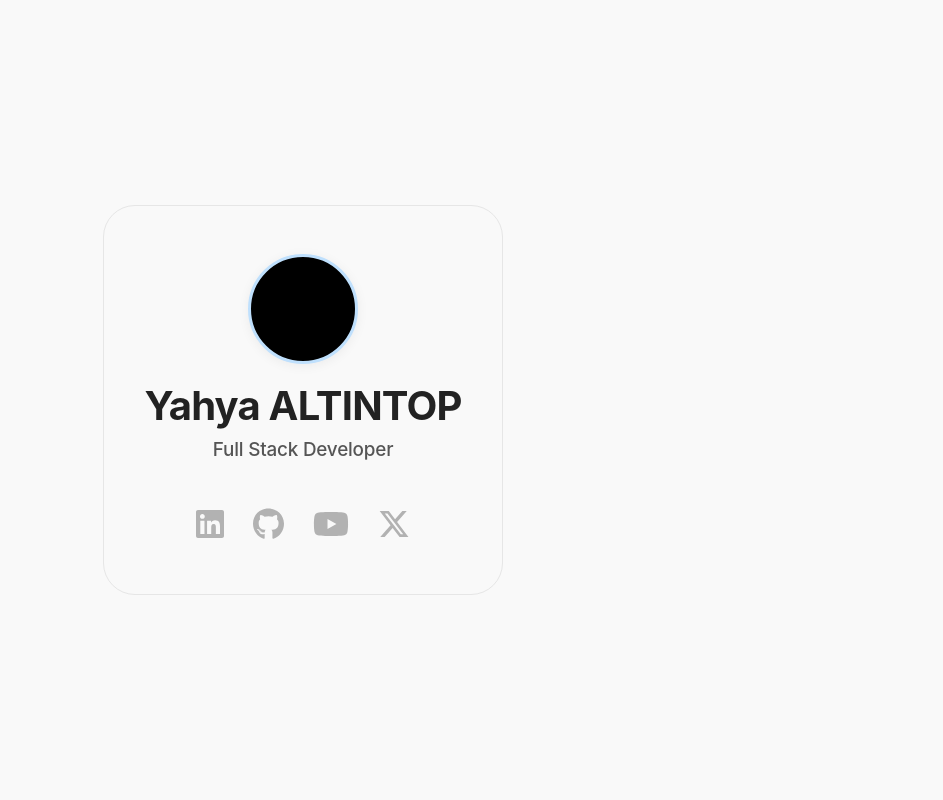
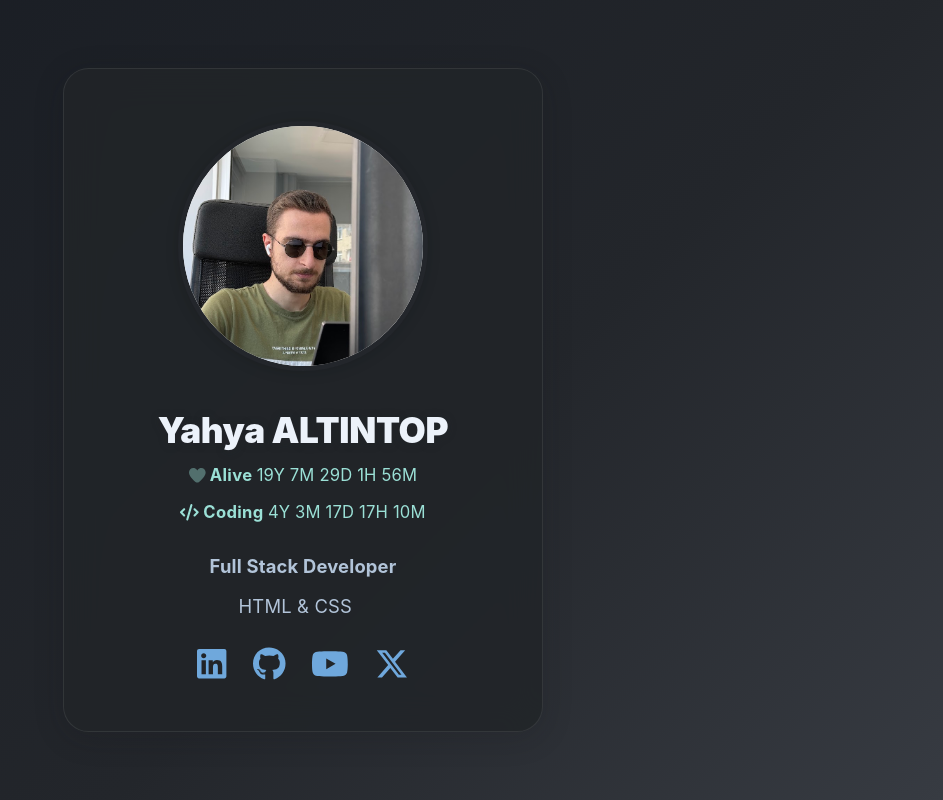
Before and after one commit to YahyaAltintop/yahyaaltintop.com, a Vue app in the folder src/: page / in a window 1280 px wide. Shown: the whole page, without its empty margins (337-1280 px from the left). Built offline with nearby package versions, Linux system fonts and the light colour scheme.

Commit message:
Refactor code structure for improved readability and maintainability

```diff
--- a/src/package.json
+++ b/src/package.json
@@ -10,6 +10,7 @@
   },
   "dependencies": {
     "@fortawesome/free-brands-svg-icons": "^6.7.2",
+    "@fortawesome/free-solid-svg-icons": "^7.0.0",
     "@fortawesome/vue-fontawesome": "^3.0.8",
     "firebase": "^11.0.1",
     "vue": "^3.5.12"
--- a/src/src/App.vue
+++ b/src/src/App.vue
@@ -1,14 +1,152 @@
 <script setup>
 import { FontAwesomeIcon } from '@fortawesome/vue-fontawesome'
 import { faLinkedin, faGithub, faYoutube, faXTwitter } from '@fortawesome/free-brands-svg-icons'
+import { faHeart, faCode } from '@fortawesome/free-solid-svg-icons'
+import { ref, onMounted, onUnmounted } from 'vue'
+import yhyImage from './assets/yhy.jpg'
+
+const birthDate = new Date(2005, 2, 6, 12, 40)
+const codingDate = new Date(2020, 6, 17, 9, 40)
+
+const ageStr = ref('')
+const codingStr = ref('')
+
+let intervalId = null
+
+function formatDiff(diff) {
+  const MS_PER_MIN = 60 * 1000
+  const MS_PER_HOUR = 60 * MS_PER_MIN
+  const MS_PER_DAY = 24 * MS_PER_HOUR
+  const MS_PER_MONTH = 30.44 * MS_PER_DAY
+  const MS_PER_YEAR = 365.25 * MS_PER_DAY
+
+  const years = Math.floor(diff / MS_PER_YEAR)
+  diff -= years * MS_PER_YEAR
+  const months = Math.floor(diff / MS_PER_MONTH)
+  diff -= months * MS_PER_MONTH
+  const days = Math.floor(diff / MS_PER_DAY)
+  diff -= days * MS_PER_DAY
+  const hours = Math.floor(diff / MS_PER_HOUR)
+  diff -= hours * MS_PER_HOUR
+  const minutes = Math.floor(diff / MS_PER_MIN)
+
+  return `${years}Y ${months}M ${days}D ${hours}H ${minutes}M`
+}
+
+function updateTime() {
+  const now = new Date()
+  ageStr.value = formatDiff(now - birthDate)
+  codingStr.value = formatDiff(now - codingDate)
+}
+
+onMounted(() => {
+  updateTime()
+  intervalId = setInterval(updateTime, 1000 * 5)
+})
+
+onUnmounted(() => {
+  if (intervalId) clearInterval(intervalId)
+})
+
+const showTooltip = ref(false)
+const onAvatarEnter = () => (showTooltip.value = true)
+const onAvatarLeave = () => (showTooltip.value = false)
+
+const titles = [
+  "JavaScript",
+  "HTML & CSS",
+  "Vue.js",
+  "React.js",
+  "Express.js",
+  "jQuery",
+  "Bootstrap",
+  "Material UI",
+  "Microsoft SQL Server",
+  "PostgreSQL",
+  "C#",
+  "ASP.NET Core",
+  "Git & GitHub",
+]
+
+const typingTitle = ref("")
+const typingCursor = ref(true)
+const typingSpeed = 100
+const erasingSpeed = 50
+const delayAfterTyping = 1500
+const delayAfterErasing = 300
+
+let typingCharIndex = 0
+
+let titleIndex = 0
+let typingIntervalId = null
+let erasingTimeoutId = null
+
+function typeTitle() {
+  typingCursor.value = true
+  if (typingCharIndex < titles[titleIndex].length) {
+    typingTitle.value += titles[titleIndex][typingCharIndex]
+    typingCharIndex++
+    typingIntervalId = setTimeout(typeTitle, typingSpeed)
+  } else {
+    typingIntervalId = setTimeout(eraseTitle, delayAfterTyping)
+  }
+}
+
+function eraseTitle() {
+  typingCursor.value = true
+  if (typingCharIndex > 0) {
+    typingTitle.value = typingTitle.value.slice(0, -1)
+    typingCharIndex--
+    typingIntervalId = setTimeout(eraseTitle, erasingSpeed)
+  } else {
+    titleIndex = (titleIndex + 1) % titles.length
+    typingIntervalId = setTimeout(typeTitle, delayAfterErasing)
+  }
+}
+
+onMounted(() => {
+  typingTitle.value = ""
+  typingCharIndex = 0
+  titleIndex = 0
+  typeTitle()
+})
+
+onUnmounted(() => {
+  if (typingIntervalId) clearTimeout(typingIntervalId)
+  if (erasingTimeoutId) clearTimeout(erasingTimeoutId)
+})
+
 </script>
 
 <template>
-  <div class="container">
+  <div class="bg">
     <div class="profile-card">
-      <div class="avatar"></div>
+      <div class="avatar-container" @mouseenter="onAvatarEnter" @mouseleave="onAvatarLeave">
+        <div class="avatar">
+          <img :src="yhyImage" alt="Yahya ALTINTOP" />
+        </div>
+        <transition name="fade">
+          <div v-if="showTooltip" class="avatar-tooltip">
+            <img :src="yhyImage" alt="Yahya ALTINTOP" class="avatar-tooltip-img" />
+          </div>
+        </transition>
+      </div>
       <h1 class="name">Yahya ALTINTOP</h1>
-      <p class="title">Full Stack Developer</p>
+      <p class="subInfo"><b>
+          <FontAwesomeIcon :icon="faHeart" beat-fade />
+          Alive
+        </b> {{ ageStr }}</p>
+      <p class="subInfo"><b>
+          <FontAwesomeIcon :icon="faCode" flip />
+          Coding
+        </b> {{ codingStr }}</p>
+      <p class="title">
+        Full Stack Developer
+      </p>
+      <p class="title-detail">
+        <span class="typing">{{ typingTitle }}</span>
+        <span class="typing-cursor" v-if="typingCursor">|</span>
+      </p>
       <div class="socials">
         <a href="https://linkedin.com/in/yahyaaltintop" target="_blank" aria-label="LinkedIn">
           <FontAwesomeIcon :icon="faLinkedin" />
@@ -29,124 +167,212 @@ import { faLinkedin, faGithub, faYoutube, faXTwitter } from '@fortawesome/free-b
 
 <style scoped>
 
-@font-face {
-  font-family: "SF Pro Display";
-  src: local("San Francisco"), local("SF Pro Display"), local("SF Pro Text");
-  font-weight: 400 900;
-  font-display: swap;
+:root {
+  --apple-sans: -apple-system, BlinkMacSystemFont, "SF Pro Display", "Segoe UI", Roboto, Oxygen, Ubuntu, Cantarell, "Open Sans", "Helvetica Neue", Arial, sans-serif;
+  --apple-sans-heavy: "SF Pro Display", -apple-system, BlinkMacSystemFont, "Segoe UI", Arial, sans-serif;
+  --apple-mono: "SF Mono", ui-monospace, "Menlo", "Monaco", "Consolas", "Liberation Mono", "Courier New", monospace;
 }
 
-:root {
-  --primary: #0077b5;
-  --secondary: #222;
-  --accent: #e14a84;
-  --background: linear-gradient(135deg, #f9f9f9 70%, #c9e7fa 100%);
-  --card-bg: #fff;
-  --card-shadow: 0 8px 32px 0 rgba(31, 38, 135, 0.12);
-}
-
-.container {
+.bg {
   min-height: 100vh;
   width: 100vw;
   display: flex;
+  align-items: center;
   justify-content: center;
-  align-items: center;
-  background: var(--background);
-  font-family: 'SF Pro Display', 'SF Pro Text', -apple-system, BlinkMacSystemFont, 'Segoe UI', Roboto, Arial, sans-serif;
+  background: linear-gradient(135deg, #181c23 0%, #23262b 60%, #373b42 100%);
+  font-family: var(--apple-sans);
 }
 
 .profile-card {
-  background: var(--card-bg);
-  box-shadow: var(--card-shadow);
-  border-radius: 2rem;
-  padding: 3rem 2.5rem 2.5rem 2.5rem;
+  backdrop-filter: blur(18px);
+  background: rgba(34, 37, 41, 0.85);
+  border-radius: 1.6rem;
+  box-shadow: 0 6px 30px 0 rgba(20, 22, 28, 0.19);
+  border: 1.7px solid rgba(255, 255, 255, 0.08);
+  padding: 3.2rem 2.1rem 2.3rem 2.1rem;
   display: flex;
   flex-direction: column;
   align-items: center;
-  max-width: 500px;
+  max-width: 480px;
+  min-width: 300px;
+  width: 94vw;
   transition: transform 0.18s;
-  border: 1.5px solid #e6e6e6;
+  margin: 1.5rem 0;
+  font-family: var(--apple-sans);
 }
 
-.profile-card:hover {
-  transform: translateY(-6px) scale(1.02);
-  box-shadow: 0 16px 40px 0 rgba(31, 38, 135, 0.16);
+.avatar-container {
+  position: relative;
+  display: flex;
+  align-items: center;
+  justify-content: center;
+  margin-bottom: 2.1rem;
 }
 
 .avatar {
-  background-color: black;
-  width: 110px;
-  height: 110px;
+  width: 250px;
+  height: 250px;
   border-radius: 50%;
   overflow: hidden;
-  margin-bottom: 1.2rem;
-  border: 3px solid #bfe0fd;
-  box-shadow: 0 2px 12px 0 rgba(0,0,0,0.06);
+  box-shadow: 0 2px 14px 0 rgba(0,0,0,0.14);
+  border: 5px solid #23262b;
+  background: #fff;
+  display: flex;
+  align-items: center;
+  justify-content: center;
+  cursor: pointer;
+  transition: border-color 0.22s, box-shadow 0.22s;
+  z-index: 5;
 }
 
 .avatar img {
   width: 100%;
   height: 100%;
   object-fit: cover;
+  display: block;
+  transition: transform 0.22s cubic-bezier(.38, 1.17, .7, 1.05);
+}
+
+.avatar-tooltip {
+  position: absolute;
+  left: 50%;
+  top: 50%;
+  transform: translate(-50%, -60%);
+  z-index: 10;
+  padding: 0;
+  background: transparent;
+  display: flex;
+  align-items: center;
+  justify-content: center;
+  pointer-events: none;
+}
+
+.avatar-tooltip-img {
+  width: 500px;
+  height: 500px;
+  border-radius: 50%;
+  border: 7px solid #23262b;
+  box-shadow: 0 6px 24px 0 rgba(111, 168, 220, 0.15), 0 2px 14px 0 #0007;
+  background: #fff;
+  object-fit: cover;
+  pointer-events: none;
+  animation: avatar-zoom-in 0.13s cubic-bezier(.38, 1.17, .7, 1.05);
+}
+
+@keyframes avatar-zoom-in {
+  from { transform: scale(0.7); opacity: 0.45; }
+  to { transform: scale(1); opacity: 1; }
+}
+
+.fade-enter-active,
+.fade-leave-active {
+  transition: opacity 0.2s;
+}
+.fade-enter-from,
+.fade-leave-to {
+  opacity: 0;
 }
 
 .name {
-  font-family: 'SF Pro Display', -apple-system, BlinkMacSystemFont, 'Segoe UI', Roboto, Arial, sans-serif;
-  font-size: 2.5rem;
-  font-weight: 700;
-  color: var(--secondary);
-  margin-bottom: 0.5rem;
-  letter-spacing: -0.02em;
+  font-family: var(--apple-sans-heavy);
+  font-size: 2.2rem;
+  font-weight: 900;
+  color: #ecf2fa;
+  margin-bottom: 0.4rem;
+  letter-spacing: -0.01em;
   text-align: center;
-  line-height: 1.1;
-  -webkit-font-smoothing: antialiased;
-  -moz-osx-font-smoothing: grayscale;
+  text-shadow: 0 1px 8px #23262b66;
 }
 
 .title {
-  font-family: 'SF Pro Text', 'SF Pro Display', -apple-system, BlinkMacSystemFont, 'Segoe UI', Roboto, Arial, sans-serif;
-  font-size: 1.18rem;
-  color: #555;
-  margin-bottom: 2rem;
+  font-family: var(--apple-mono);
+  font-size: 1.15rem;
+  margin-top: 1rem;
+  color: #b2c4d9;
   text-align: center;
-  font-weight: 500;
-  letter-spacing: -0.01em;
-  line-height: 1.5;
-  -webkit-font-smoothing: antialiased;
-  -moz-osx-font-smoothing: grayscale;
+  font-weight: 700;
+  letter-spacing: 0.01em;
+  line-height: 1.42;
+  min-height: 2.0em;
+}
+
+.title-detail {
+  font-family: var(--apple-mono);
+  font-size: 1.15rem;
+  margin-bottom: 0.5rem;
+  color: #b2c4d9;
+  text-align: center;
+  font-weight: 700;
+  letter-spacing: 0.01em;
+  line-height: 1.42;
+  min-height: 2.0em;
+}
+
+.typing {
+  font-family: var(--apple-mono);
+  font-weight: 400;
+  letter-spacing: 0.01em;
+}
+
+.typing-cursor {
+  display: inline-block;
+  width: 1ch;
+  color: #b5c8de;
+  animation: blink 0.9s steps(1) infinite;
+  font-weight: 900;
+  font-size: 1.18em;
+  font-family: var(--apple-mono);
+}
+
+@keyframes blink {
+  0%, 49% { opacity: 1; }
+  50%, 100% { opacity: 0; }
+}
+
+.subInfo {
+  color: #9be0d6;
+  font-size: 1.04rem;
+  margin-bottom: 0.75rem;
+  text-align: center;
+  font-family: var(--apple-sans);
+  letter-spacing: 0.01em;
+}
+
+.subInfo b {
+  font-family: var(--apple-mono);
+  font-weight: 700;
+  letter-spacing: 0.02em;
 }
 
 .socials {
   display: flex;
-  gap: 1.2rem;
+  gap: 1.09rem;
 }
 
 .socials a {
-  color: #b2b2b2;
-  font-size: 2rem;
-  transition: color 0.22s, transform 0.18s;
+  color: #6fa8dc;
+  font-size: 2.1rem;
+  transition: color 0.16s, background 0.13s, transform 0.13s;
   border-radius: 50%;
-  padding: 0.3rem;
+  padding: 0.27rem;
   background: transparent;
   outline: none;
 }
 
-.socials a[aria-label="LinkedIn"]:hover { color: #0077b5; background: #f0f6fa; }
-.socials a[aria-label="GitHub"]:hover { color: #222; background: #f7f7f7; }
-.socials a[aria-label="YouTube"]:hover { color: #ff0000; background: #fceaea; }
-.socials a[aria-label="X"]:hover { color: #1da1f2; background: #eaf6fd; }
+.socials a[aria-label="LinkedIn"]:hover { color: #0077b5;  }
+.socials a[aria-label="GitHub"]:hover { color: #ecf2fa;  }
+.socials a[aria-label="YouTube"]:hover { color: #ff4d4f;  }
+.socials a[aria-label="X"]:hover { color: #1da1f2;  }
 
-@media (max-width: 480px) {
+@media (max-width: 700px) {
   .profile-card {
-    padding: 2rem 1rem 1.5rem 1rem;
-    max-width: 96vw;
+    padding: 1.1rem 0.2rem 0.7rem 0.2rem;
+    max-width: 99vw;
+    min-width: unset;
   }
-  .name {
-    font-size: 1.3rem;
-  }
-  .avatar {
-    width: 70px;
-    height: 70px;
-  }
+  .name { font-size: 1.12rem; }
+  .avatar { width: 85px; height: 85px; margin-bottom: 0.7rem; }
+  .avatar-tooltip-img { width: 110px; height: 110px; border-width: 3px; }
 }
+
 </style>
```
Also changed, not shown: src/src/assets/yhy.jpg (added), 1 other file (tests, documents, lock files or other folders).
